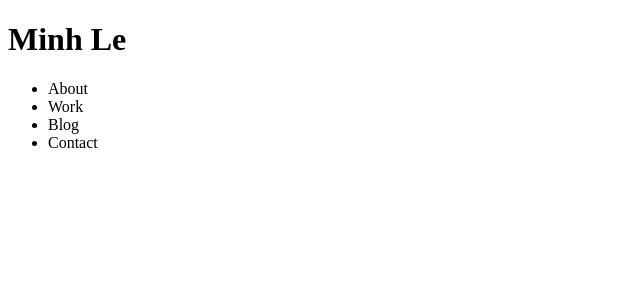
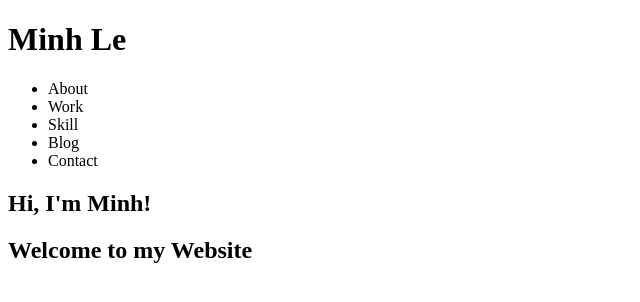
Before and after one commit to giaminh2801/personal_website, a plain HTML site: page index.html in a window 1280 px wide. Shown: the whole page, without its empty margins (0-640 px from the left). Drawn offline with Linux system fonts and the light colour scheme.

Commit message:
construct index.html

```diff
--- a/index.html
+++ b/index.html
@@ -9,15 +9,32 @@
     <header>
         <div class="container">
             <h1 id="branding">Minh Le</h1>
-            <nav id="navbar">
+            <nav id="main-nav">
                 <ul>
                     <li>About</li>
                     <li>Work</li>
+                    <li>Skill</li>
                     <li>Blog</li>
                     <li>Contact</li>
                 </ul>
             </nav>
         </div>
     </header>
+    <section id="showcase">
+        <div class="overlay">
+            <div class="container">
+                <h1>Hi, I'm Minh!</h1>
+                <h1>Welcome to my Website</h1>
+            </div>
+        </div>
+    </section>
+    <div class="container" id="main">
+        <section class="aobut"></section>
+        <section class="work"></section>
+        <section class="skill"></section>
+        <section class="blog"></section>
+        <section class="contact"></section>
+    </div>
+    <footer></footer>
 </body>
 </html>
```
